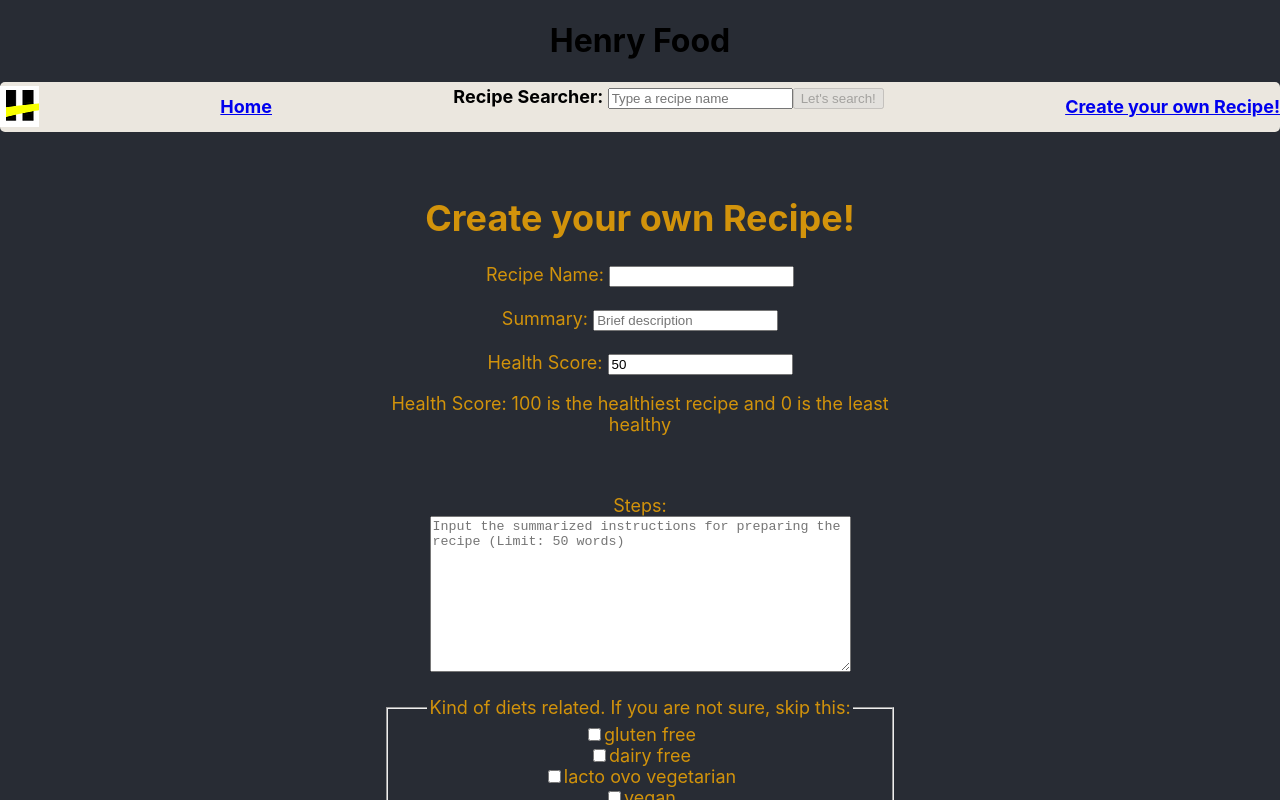
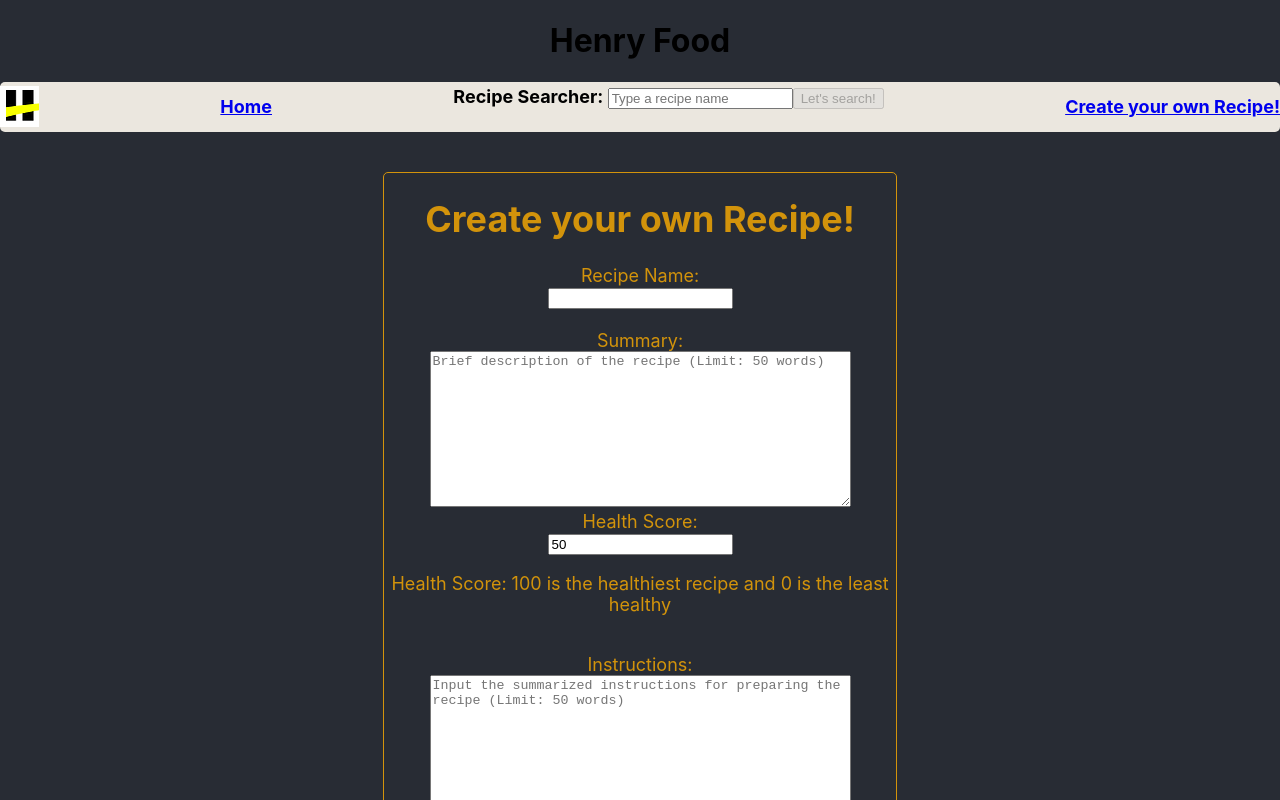
Before and after one commit to tomasdaverio/PI---Food, a React (Create React App) app in the folder client/: page /recipe/create in a window 1280 px wide. Shown: the top 800 px of the page. Built offline with nearby package versions, Linux system fonts and the light colour scheme.

Commit message:
validaciones form terminadas. a optimizar

```diff
--- a/client/src/Components/Form.jsx
+++ b/client/src/Components/Form.jsx
@@ -18,19 +18,15 @@ export const Form = (props) => {
   })
 
   const [error,setError] = useState({
-    name: "" , //que no este vacio, que no contenga simbolos.
-   summary: "" , //que no este vacio, que no contenga simbolos.
+    name: "is mandatory field" , //que no este vacio, que no contenga simbolos.
+   summary: "is mandatory field" , //que no este vacio, que no contenga simbolos.
     hscore: "", //que no este vacio, que este entre 0 y 100 aclarando el criterio.
-    instructions: "" ,
-    diets: ""
+    instructions: ""
   })
 
   const validate = (input) => {
     const value = input.trim() ;
-
-    if(! (/^[A-Z ]+$/i.test(value.name))) setError({...error,name:'Name is mandatory field. It can only be composed by letters.'})
-    if(! (/^[A-Z ]+$/i.test(value.summary))) setError({...error,summary:'Summary is mandatory field. It can only be composed by letters.'})
-   return error;
+    return /^[A-Z ]+$/i.test(value)
   }
 
   const changeHandler = (e) => {
@@ -41,8 +37,44 @@ export const Form = (props) => {
     if(property !== 'diets') setRecipe({...recipe,[property]:value}) ;
     if(property === 'diets' && checked === true) setRecipe({...recipe,diets:[...recipe.diets,value]}) ;
     if(property === 'diets' && checked === false) setRecipe({...recipe,diets: recipe.diets.filter( r => r !== value)}) ;
-    return
+
     // aca deberia hacer la validacion y setear el error. y el boton submit estar ligado al error.
+
+    switch(property){
+      case 'name':
+        if (!value.length) {
+          setError({...error,[property]:`${property} is mandatory field`})
+        } else if(validate(value)){
+          setError({...error,[property]:""})
+        } else {
+          setError({...error,[property]:`${property} can only be composed by letters(a,b,..,z).`})
+        }
+        break;
+      case 'summary':
+        if (!value.length) {
+          setError({...error,[property]:`${property} is mandatory field`})
+        } else if(value.length<500){
+          setError({...error,[property]:""})
+        } else {
+          setError({...error,[property]:`${property} have a maximum length of 500 characters`})
+        }
+        break;
+      case 'instructions':
+        if (value.length<500){
+          setError({...error,[property]:""})
+        } else {
+          setError({...error,[property]:`${property} have a maximum length of 500 characters`})
+        }
+        break;
+      case 'hscore':
+        if (value >=0 && value <=100){
+          setError({...error,[property]:""})
+        } else {
+          setError({...error,[property]:`${property}  must be a number between 0 and 100.`})
+        }
+        break;
+    }
+
   }
 
 
@@ -57,21 +89,27 @@ export const Form = (props) => {
          <form id='form' onSubmit={submitHandler}>
 
                 <label htmlFor="name">Recipe Name: </label>
+                <br></br>
                 <input type="text" name="name" id="name" value={recipe.name} onChange={changeHandler}></input>
                 <br></br>
                 <br></br>
                 <label htmlFor="summary">Summary: </label>
-                <input
-                type="text"
+                <br></br>
+                <textarea
+                placeholder="Brief description of the recipe (Limit: 50 words)"
+                wrap="hard"
                 name="summary"
                 id="summary"
-                placeholder="Brief description"
+                maxlenght='300'
+                form='form'
                 value={recipe.summary}
+                rows='10'
+                cols='50'
                 onChange={changeHandler}>
-                </input>
-                <br></br>
+                </textarea>
                 <br></br>
                 <label htmlFor="hscore">Health Score: </label>
+                <br></br>
                 <input
                 type="number"
                 placeholder="0 to 100"
@@ -82,8 +120,7 @@ export const Form = (props) => {
                 </input>
                 <p>Health Score: 100 is the healthiest recipe and 0 is the least healthy</p>
                 <br></br>
-                <br></br>
-                <label htmlFor="instructions">Steps: </label>
+                <label htmlFor="instructions">Instructions: </label>
                 <br></br>
                 <textarea
                 placeholder="Input the summarized instructions for preparing the recipe (Limit: 50 words)"
--- a/client/src/Styles/Form.module.css
+++ b/client/src/Styles/Form.module.css
@@ -7,6 +7,7 @@
     align-items:center;
     font-size:18px;
     color: rgb(210, 147, 11) ;
+    border: 1px solid rgb(210, 147, 11);
     height: auto ;
     width:40%;
     border-radius: 5px
```
